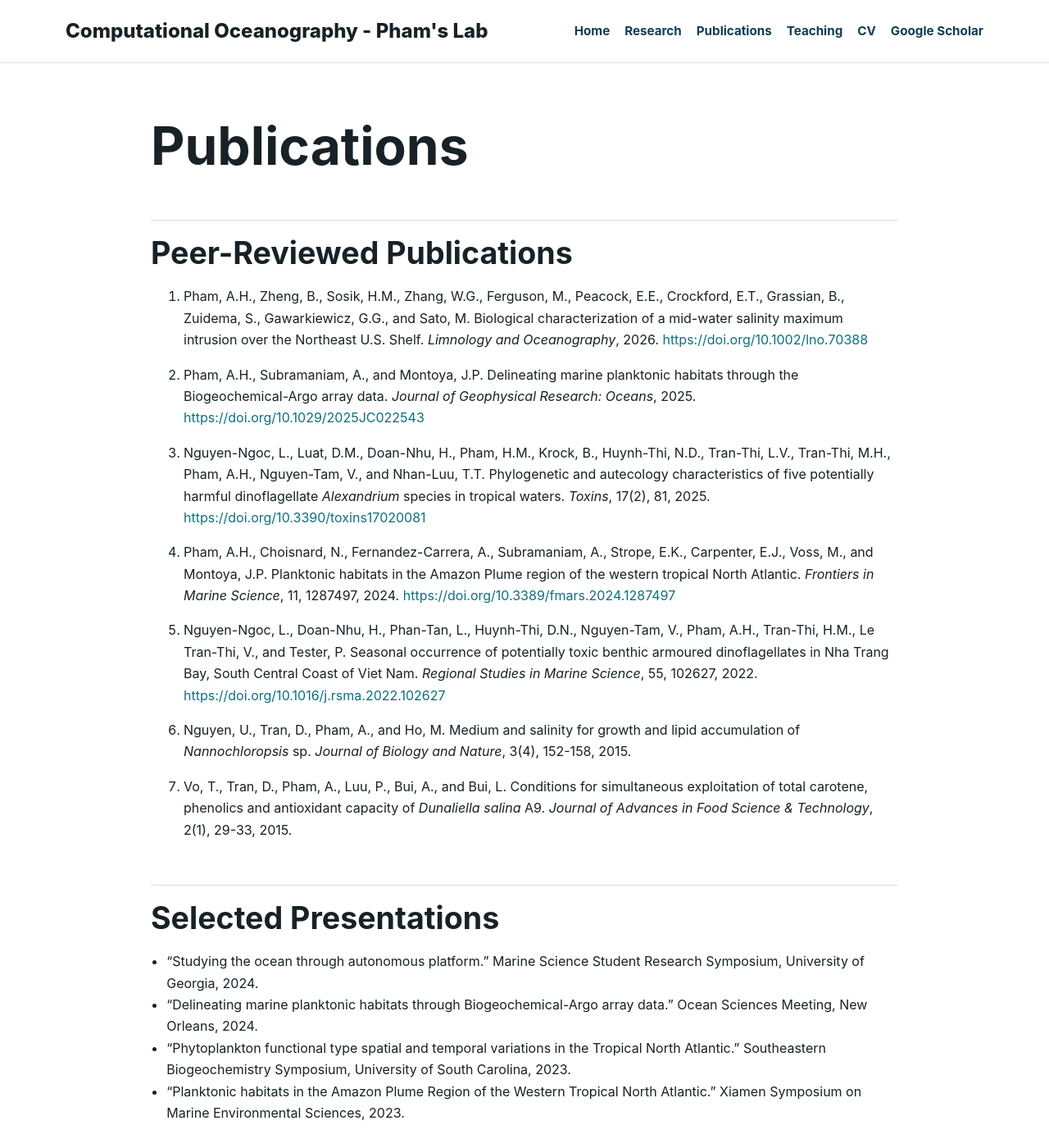
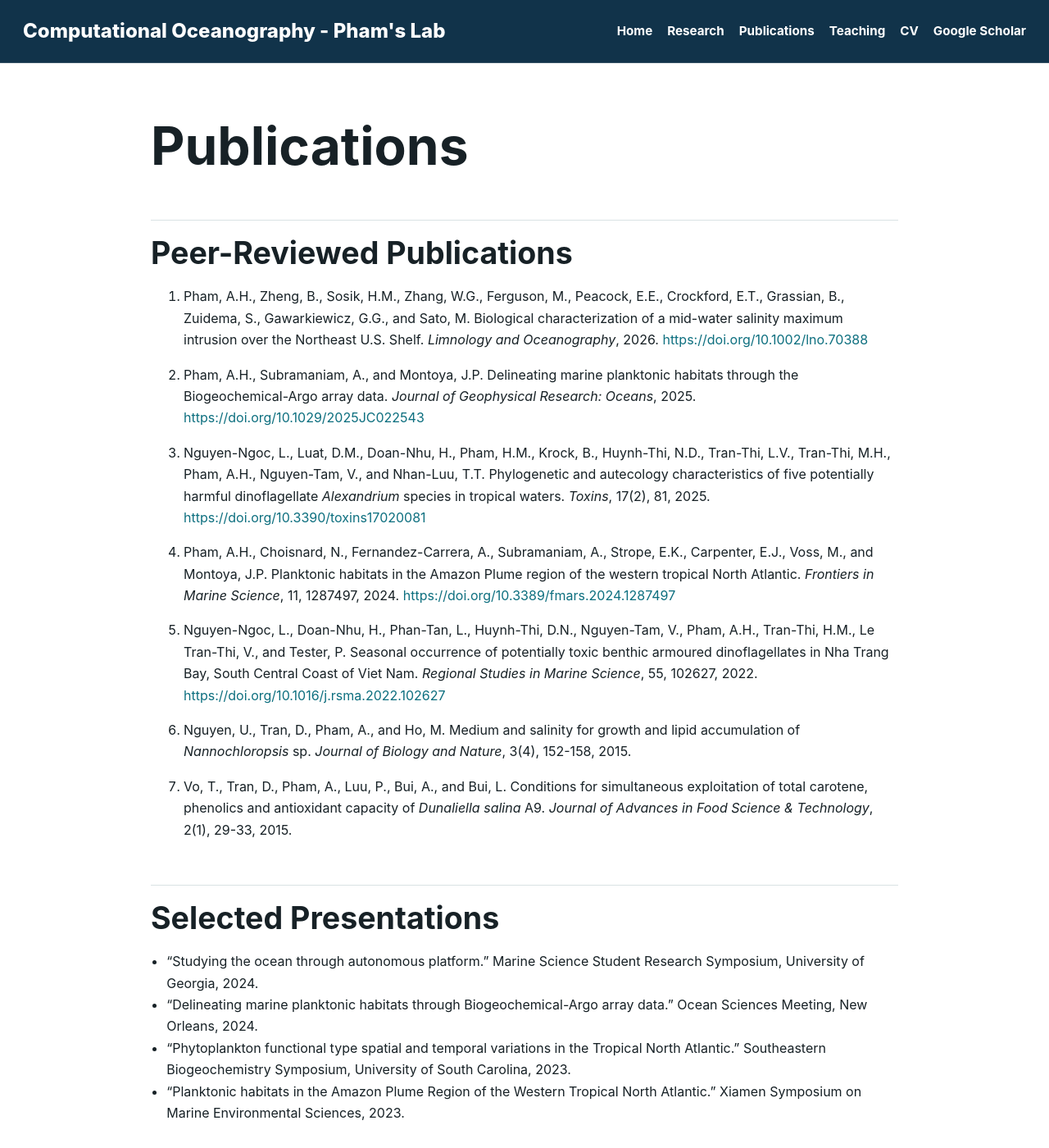
Before and after one commit to anhph95/anhph95.github.io, a Jekyll site: the page built from publications.md, in a window 1280 px wide and 1400 px high. Shown: the whole window at 82% size. Built offline with Jekyll 4.4.1, drawn with Linux system fonts in a browser that asks for light colours.

Commit message:
Refine site header styling

```diff
--- a/assets/css/style.css
+++ b/assets/css/style.css
@@ -8,7 +8,7 @@
   --kelp: #2f6d4f;
   --coral: #c75f4a;
   --white: #ffffff;
-  --max: 1120px;
+  --max: 1280px;
 }
 
 * {
@@ -40,14 +40,14 @@ a:hover {
   align-items: center;
   justify-content: space-between;
   gap: 24px;
-  padding: 18px max(24px, calc((100vw - var(--max)) / 2));
-  background: rgba(255, 255, 255, 0.94);
-  border-bottom: 1px solid var(--line);
+  padding: 18px 28px;
+  background: rgba(10, 45, 69, 0.97);
+  border-bottom: 1px solid rgba(255, 255, 255, 0.16);
   backdrop-filter: blur(16px);
 }
 
 .brand {
-  color: var(--ink);
+  color: var(--white);
   font-size: 1.5rem;
   font-weight: 800;
   letter-spacing: 0;
@@ -57,12 +57,17 @@ a:hover {
   display: flex;
   flex-wrap: wrap;
   gap: 18px;
+  margin-left: auto;
   font-size: 0.95rem;
   font-weight: 700;
 }
 
 .site-nav a {
-  color: var(--deep);
+  color: var(--white);
+}
+
+.site-nav a:hover {
+  color: #b8e5ee;
 }
 
 .hero {
@@ -293,7 +298,7 @@ figcaption {
 
 .stat-list li {
   padding: 16px;
-  border-left: 4px solid var(--coral);
+  border-left: 4px solid var(--deep);
   background: var(--surface);
 }
 
@@ -367,8 +372,12 @@ figcaption {
 @media (max-width: 820px) {
   .site-header {
     position: static;
-    align-items: flex-start;
+    align-items: stretch;
     flex-direction: column;
+  }
+
+  .site-nav {
+    margin-left: 0;
   }
 
   .hero {
```
